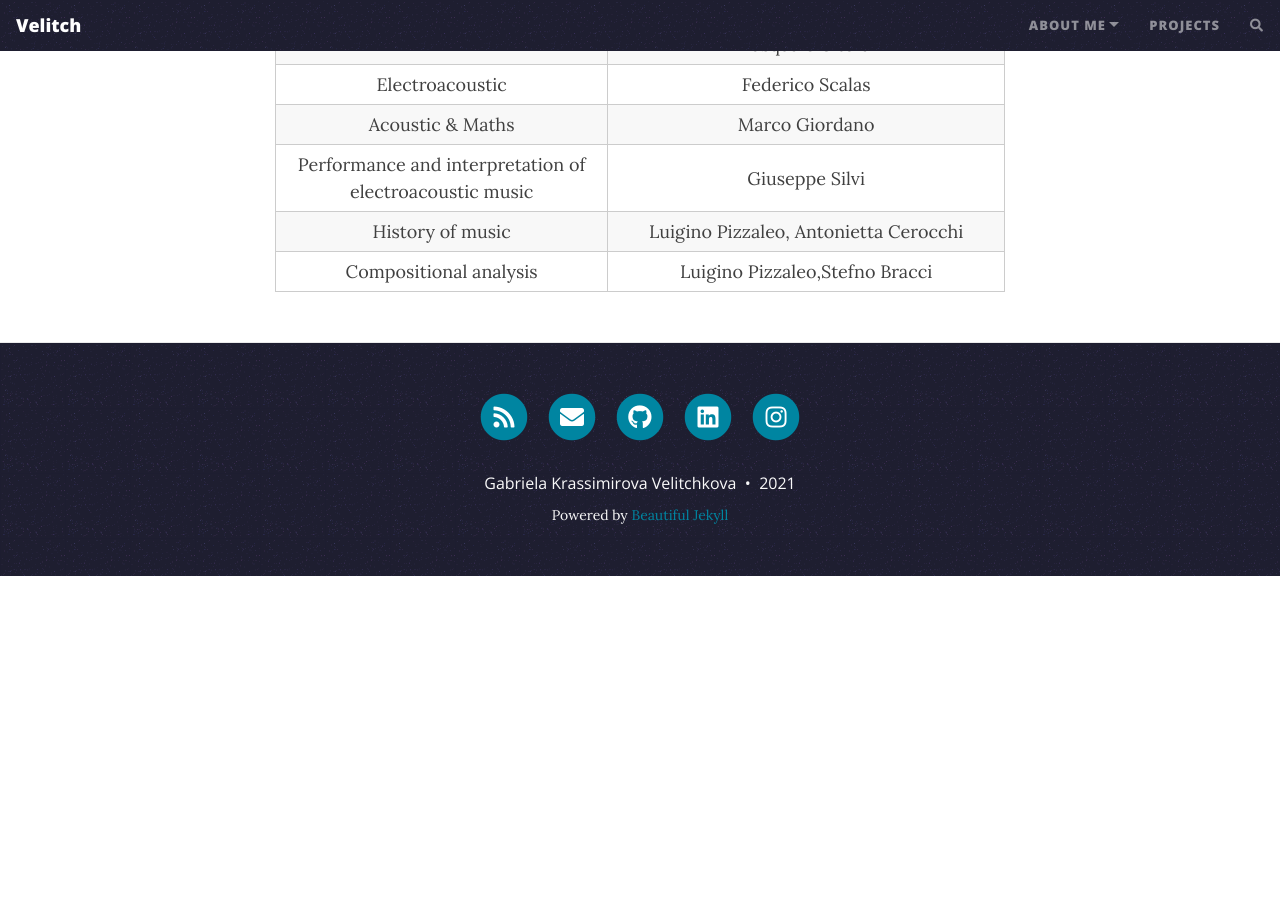
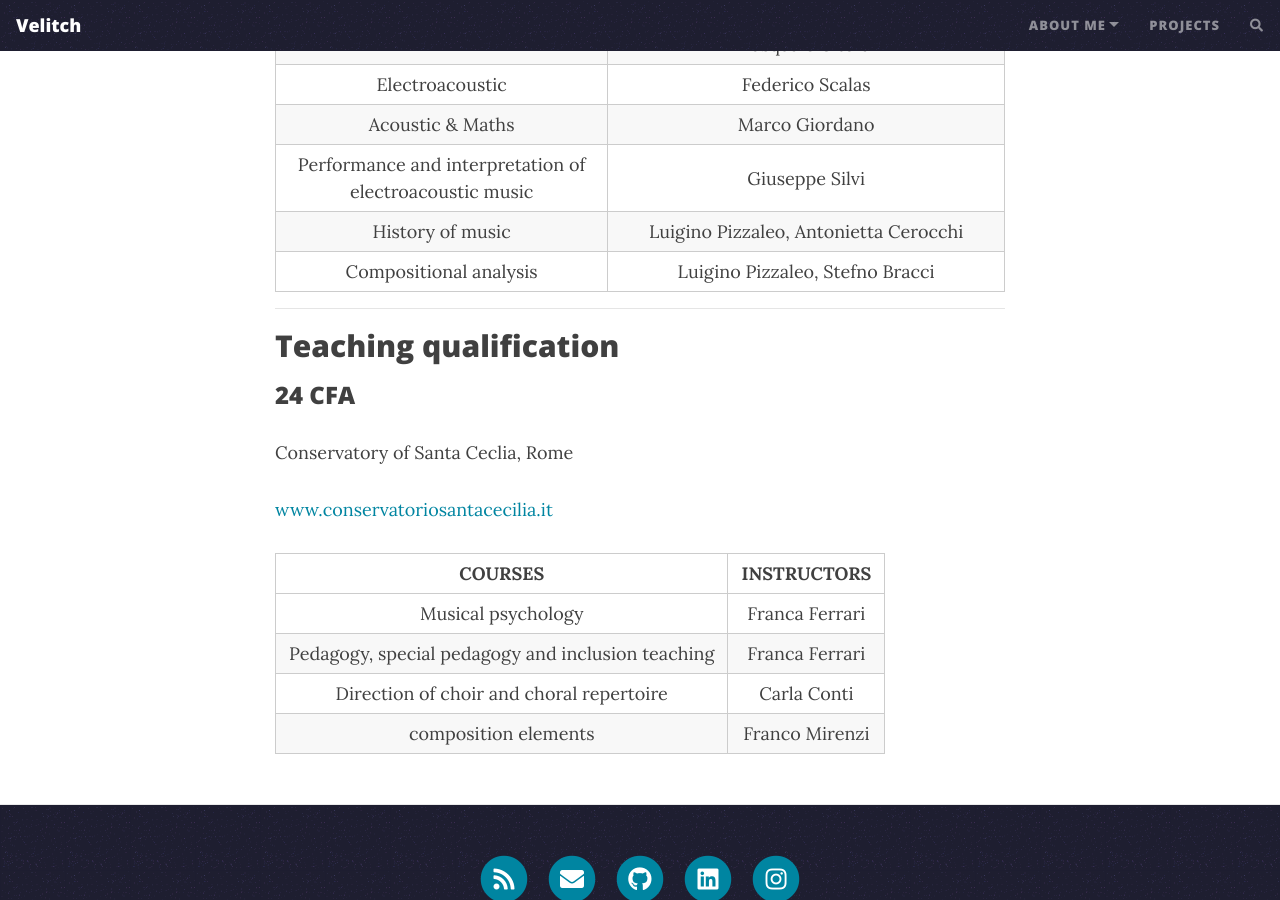
Before and after one commit to Velitch/velitch, a Jekyll site: the page built from pages/Education.md, in a window 1280 px wide and 900 px high, scrolled down 599 px. Built offline with Jekyll 4.4.1, drawn with Linux system fonts in a browser that asks for light colours; nearby versions of some CDN libraries; comment, search, counter and statistics services are not loaded; before the commit the page ends 1175 px from its top, so only the background shows below that.

Commit message:
Update Education.md

```diff
--- a/pages/Education.md
+++ b/pages/Education.md
@@ -20,4 +20,20 @@ Conservatory of Santa Ceclia, Rome
 |Acoustic & Maths|Marco Giordano|
 |Performance and interpretation of electroacoustic music|Giuseppe Silvi|
 |History of music|Luigino Pizzaleo, Antonietta Cerocchi|
-|Compositional analysis|Luigino Pizzaleo,Stefno Bracci|
+|Compositional analysis|Luigino Pizzaleo, Stefno Bracci|
+
+______________
+
+## Teaching qualification
+###  24 CFA
+
+Conservatory of Santa Ceclia, Rome
+
+[www.conservatoriosantacecilia.it](https://www.conservatoriosantacecilia.it)
+
+|COURSES|INSTRUCTORS|
+|:---:|:---:|
+|Musical psychology|Franca Ferrari|
+|Pedagogy, special pedagogy and inclusion teaching|Franca Ferrari|
+|Direction of choir and choral repertoire|Carla Conti|
+|composition elements|Franco Mirenzi|
```
